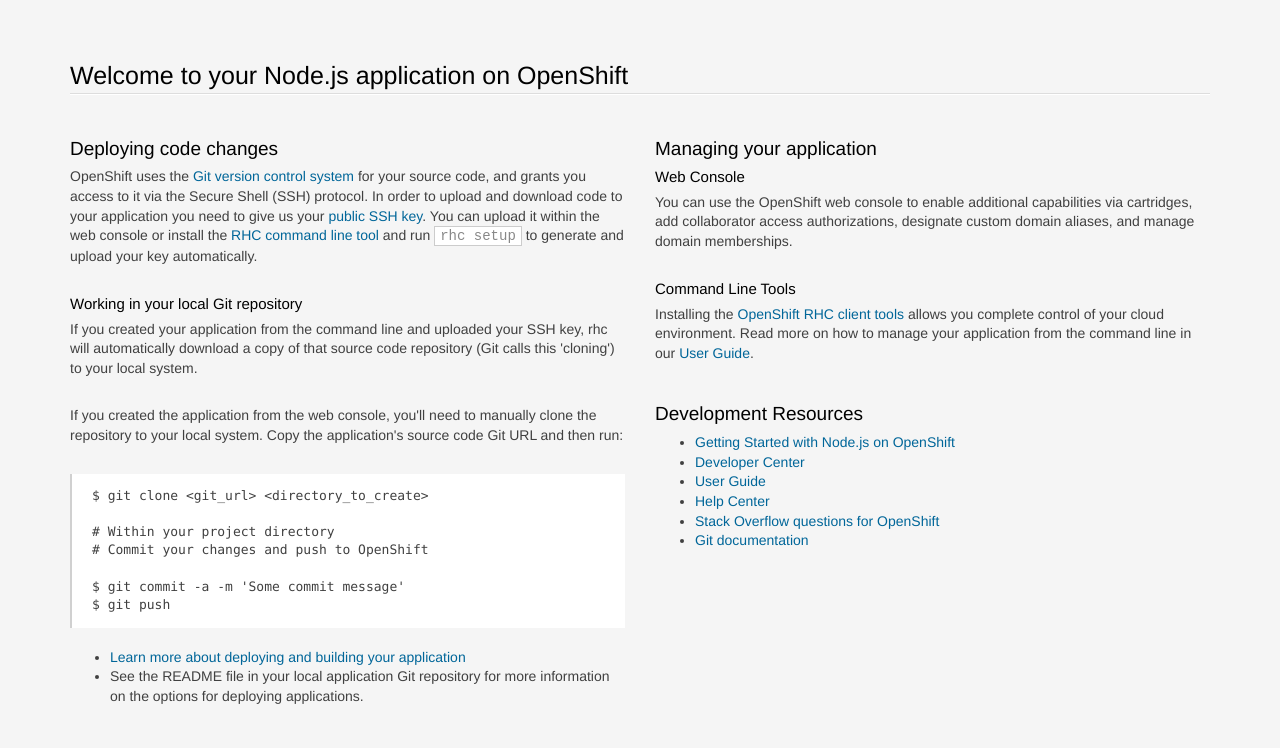
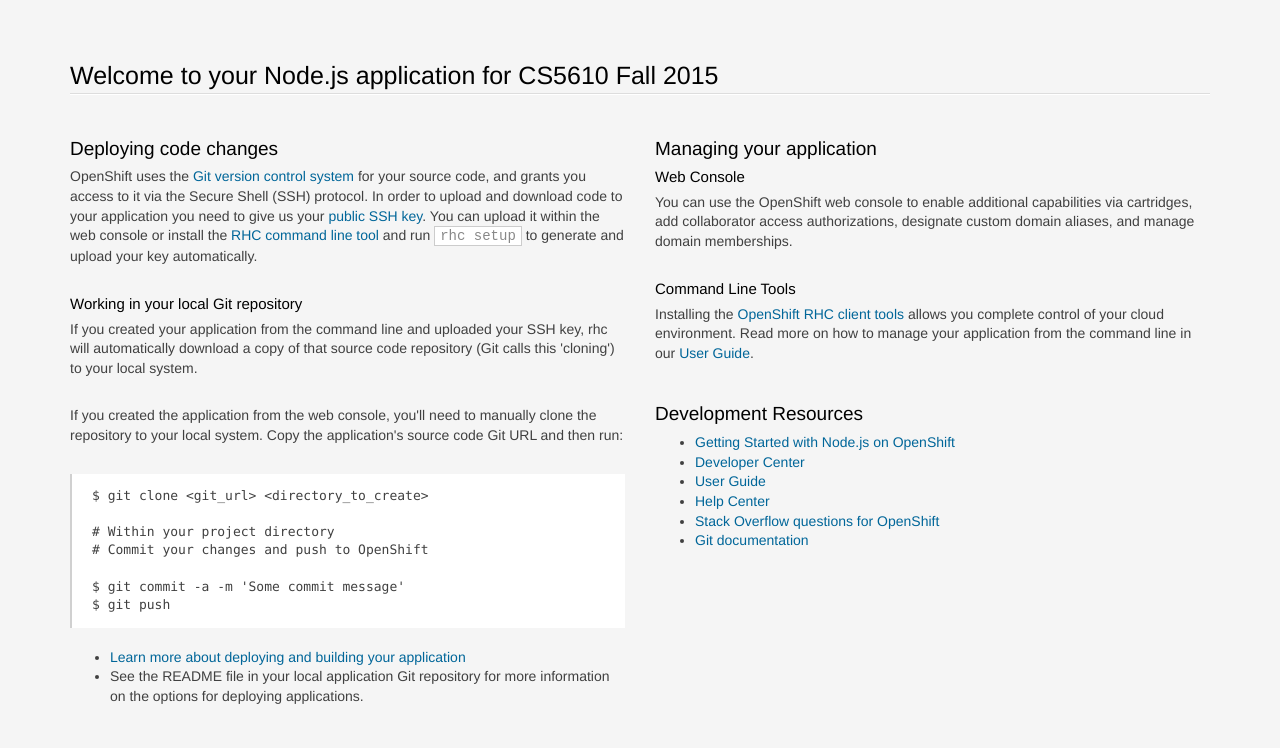
Before and after one commit to mgonzalez1130/cs5610fall2015, a website: page index.html in a window 1280 px wide. Shown: the top 748 px of the page. Drawn offline with Linux system fonts and the light colour scheme.

Commit message:
index.html

```diff
--- a/index.html
+++ b/index.html
@@ -207,7 +207,7 @@
 <body>
 <section class='container'>
           <hgroup>
-            <h1>Welcome to your Node.js application on OpenShift</h1>
+            <h1>Welcome to your Node.js application for CS5610 Fall 2015</h1>
           </hgroup>
 
 
```
